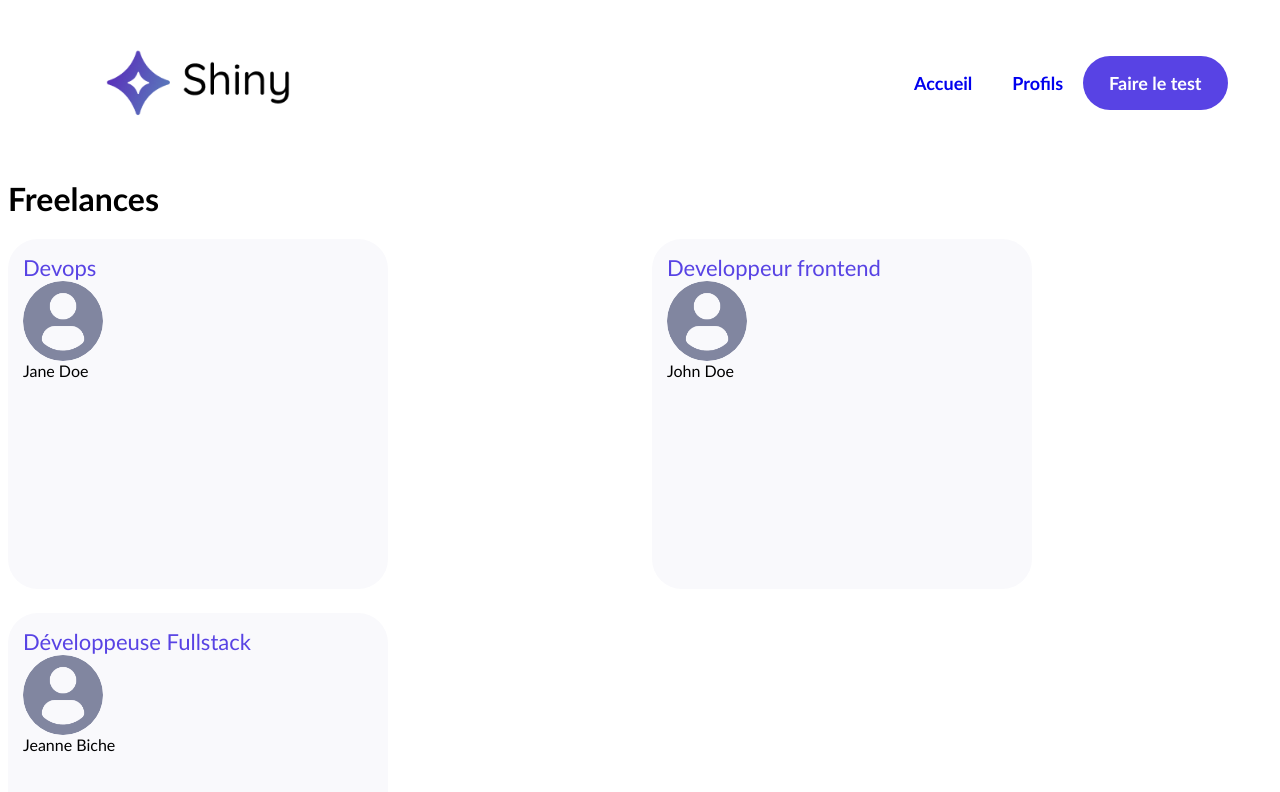
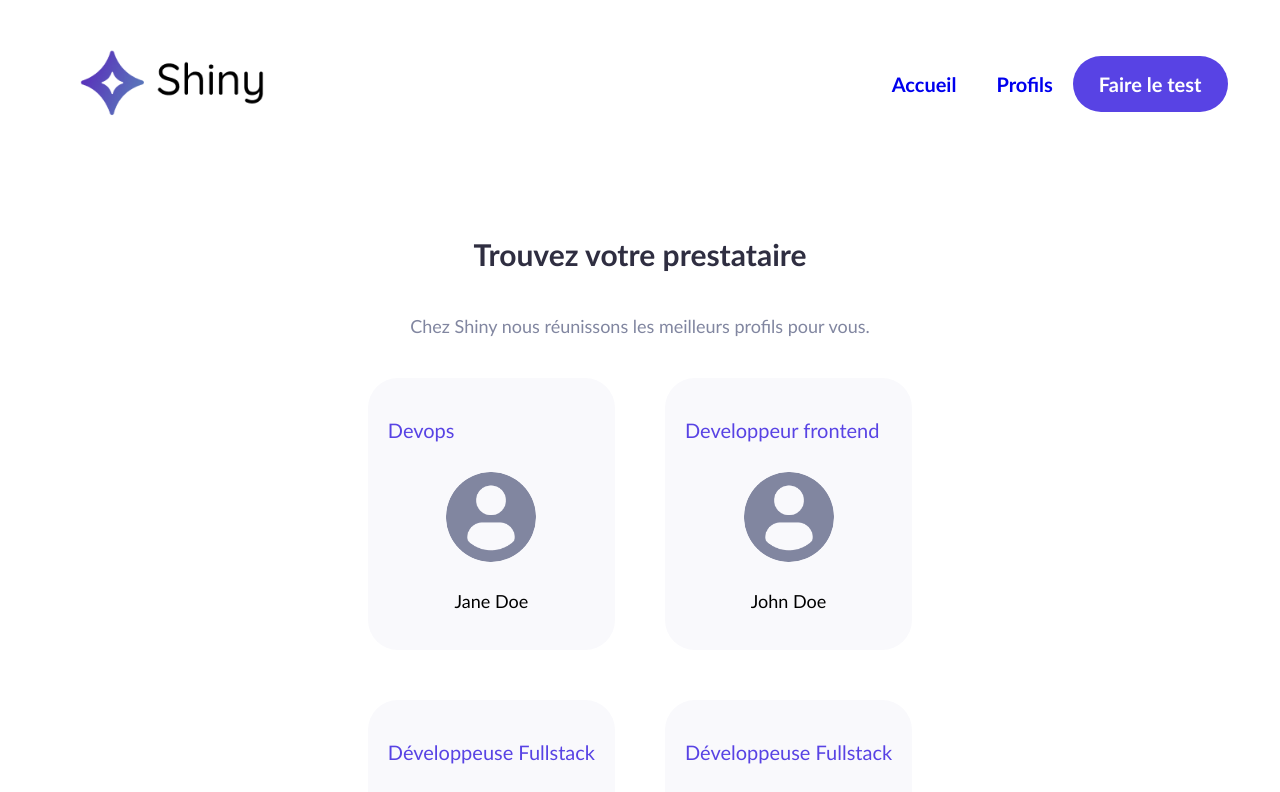
Before and after one commit to Theo602/shiny-agency, a React (Create React App) app: page /freelances in a window 1280 px wide. Shown: the top 792 px of the page. Built offline with nearby package versions, Linux system fonts and the light colour scheme.

Commit message:
intégration page freelance

```diff
--- a/src/components/Cart/index.jsx
+++ b/src/components/Cart/index.jsx
@@ -4,26 +4,32 @@ import styled from 'styled-components';
 import colors from '../../utils/style/color'
 
 
-
-const CardLabel = styled.span`
+const CardLabel = styled.p`
     color: #5843e4;
-    font-size: 22px;
+    font-size: 20px;
     font: weight: bold;
 `;
 
+const CardTitle = styled.p`
+    text-align: center;
+    font-size: 18px;
+`;
+
 const CardImage = styled.img`
-    height: 80px;
-    width: 80px;
+    height: 90px;
+    width: 90px;
     border-radius: 50%;
+    margin: 10px auto;
 `;
+
+
 
 const CardWrapper = styled.div`
     display: flex;
     flex-direction: column;
-    padding: 15px;
+    padding: 20px;
     background-color: ${colors.backgroundLight};
     border-radius: 30px;
-    width: 350px;
     transition: 200ms;
     &:hover {
         cursor: pointer;
@@ -36,7 +42,7 @@ function Card({ label, title, picture }) {
         <CardWrapper>
             <CardLabel>{label}</CardLabel>
             <CardImage src={picture} alt="freelance" />
-            <span>{title}</span>
+            <CardTitle>{title}</CardTitle>
         </CardWrapper>
     )
 }
--- a/src/components/Header/index.jsx
+++ b/src/components/Header/index.jsx
@@ -1,3 +1,4 @@
+import { Link } from 'react-router-dom';
 import styled from 'styled-components';
 import logo from '../../assets/img/dark-logo.png'
 import { StyleLink } from '../../utils/style/BtnLink'
@@ -29,7 +30,8 @@ function Header(){
         <HeaderContainer>
 
             <FigureLogo>
-                <ImgLogo src={logo} alt="Logo Agency shiny" />
+                <Link to="/"><ImgLogo src={logo} alt="Logo Agency shiny" /></Link>
+
             </FigureLogo>
 
             <Nav>
--- a/src/pages/Freelances/Freelances.jsx
+++ b/src/pages/Freelances/Freelances.jsx
@@ -1,13 +1,33 @@
 import DefaultPicture from '../../assets/img/profile.png'
 import Cart from '../../components/Cart'
 import styled from 'styled-components';
+import colors from '../../utils/style/color'
+
+const ContainerFreelance = styled.section`
+    display: flex;
+    flex-direction: column;
+    align-items: center;
+    padding: 4%;
+`;
+
+const TitleFreelance = styled.h1`
+    font-size: 30px;
+    color: ${colors.textTitle};
+`;
+
+const TextFreelance = styled.p`
+    font-size: 18px;
+    color: ${colors.textSousTitle};
+`;
 
 const CardsContainer = styled.div`
     display: grid;
-    gap: 24px;
-    grid-template-rows: 350px 350px;
     grid-template-columns: repeat(2, 1fr);
+    gap: 50px;
+    padding: 2% 0;
 `;
+
+
 
 function Freelances(){
 
@@ -27,12 +47,18 @@ function Freelances(){
             jobTitle: 'Développeuse Fullstack',
             picture: DefaultPicture,
         },
+        {
+            name: 'Jeanne Biche',
+            jobTitle: 'Développeuse Fullstack',
+            picture: DefaultPicture,
+        },
     ]
 
     return(
-        <div>
+        <ContainerFreelance>
 
-            <h1>Freelances</h1>
+            <TitleFreelance>Trouvez votre prestataire</TitleFreelance>
+            <TextFreelance>Chez Shiny nous réunissons les meilleurs profils pour vous.</TextFreelance>
 
             <CardsContainer>
                 {freelanceProfiles.map((profile,index) => (
@@ -45,7 +71,7 @@ function Freelances(){
                 ))}
             </CardsContainer>
 
-        </div>
+        </ContainerFreelance>
     )
 }
 
--- a/src/utils/style/BtnLink.jsx
+++ b/src/utils/style/BtnLink.jsx
@@ -6,7 +6,7 @@ import colors from './color'
 export const StyleLink = styled(Link)`
     padding: 20px;
     text-decoration: none;
-    font-size: 18px;
+    font-size: 20px;
     font-weight: bold;
     &:hover{
         text-decoration: underline ${colors.colorHover};
```
Also changed, not shown: src/pages/Home/Home.jsx (+1 -19 lines).
